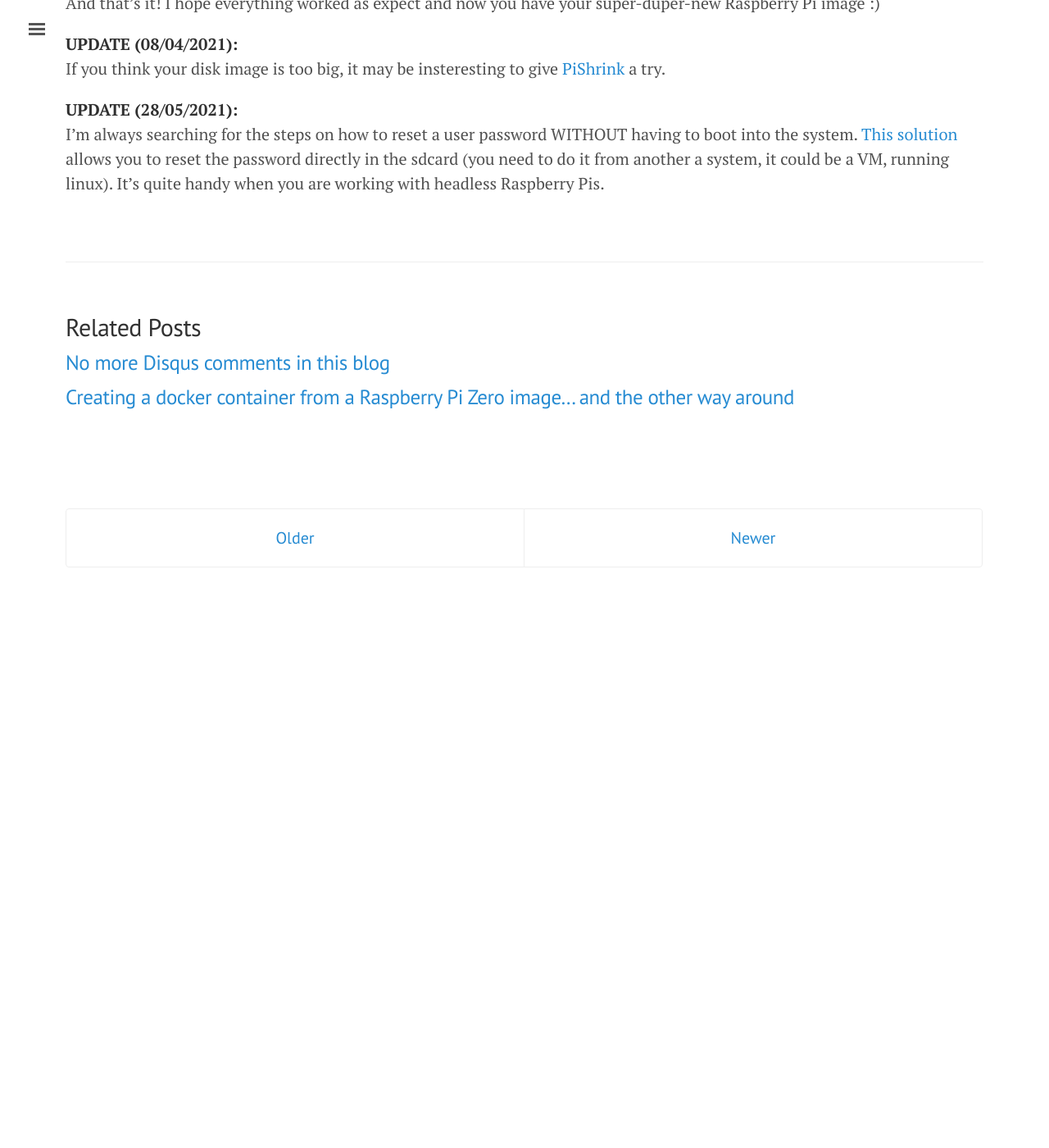
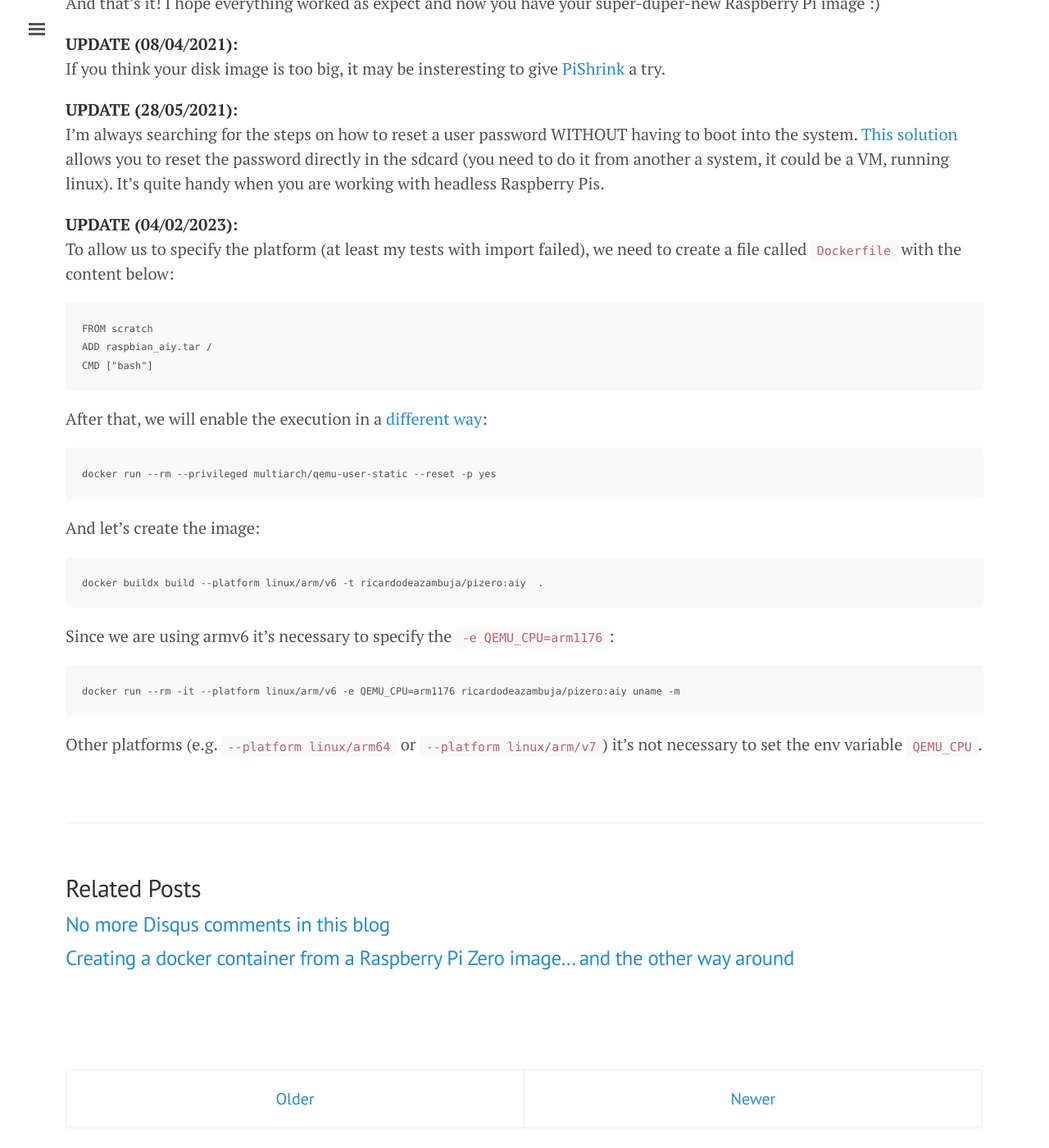
Before and after one commit to ricardodeazambuja/ricardodeazambuja.github.io, a Jekyll site: the page built from _posts/2020-12-29-rpi2docker.md, in a window 1280 px wide and 1400 px high, scrolled down 5025 px. Shown: the whole window at 82% size. Built offline with Jekyll 4.4.1, drawn with Linux system fonts in a browser that asks for light colours; before the commit the page ends 5777 px from its top, so only the background shows below that.

Commit message:
Update modern docker

````diff
--- a/_posts/2020-12-29-rpi2docker.md
+++ b/_posts/2020-12-29-rpi2docker.md
@@ -142,3 +142,29 @@ If you think your disk image is too big, it may be insteresting to give [PiShrin
 
 **UPDATE (28/05/2021):**
 I'm always searching for the steps on how to reset a user password WITHOUT having to boot into the system. [This solution](https://raspberrypi.stackexchange.com/a/24771) allows you to reset the password directly in the sdcard (you need to do it from another a system, it could be a VM, running linux). It's quite handy when you are working with headless Raspberry Pis.
+
+**UPDATE (04/02/2023):**
+To allow us to specify the platform (at least my tests with import failed), we need to create a file called `Dockerfile` with the content below:
+```
+FROM scratch
+ADD raspbian_aiy.tar /
+CMD ["bash"]
+```
+
+After that, we will enable the execution in a [different way](https://github.com/multiarch/qemu-user-static):
+```
+docker run --rm --privileged multiarch/qemu-user-static --reset -p yes
+```
+
+And let's create the image:
+```
+docker buildx build --platform linux/arm/v6 -t ricardodeazambuja/pizero:aiy  .
+```
+
+Since we are using armv6 it's necessary to specify the `-e QEMU_CPU=arm1176`:
+
+```
+docker run --rm -it --platform linux/arm/v6 -e QEMU_CPU=arm1176 ricardodeazambuja/pizero:aiy uname -m
+```
+
+Other platforms (e.g. `--platform linux/arm64` or `--platform linux/arm/v7`) it's not necessary to set the env variable `QEMU_CPU`.
````
